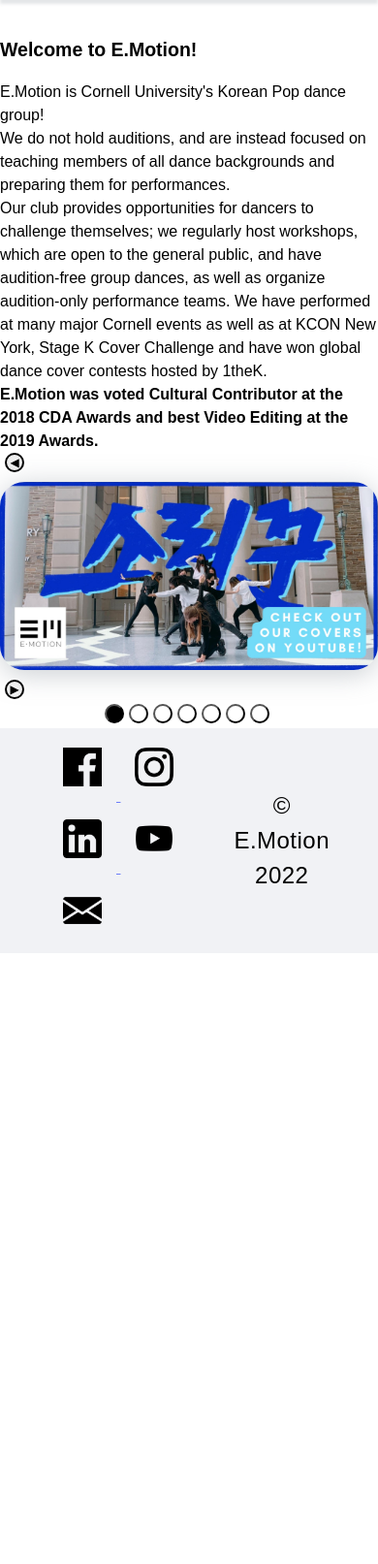
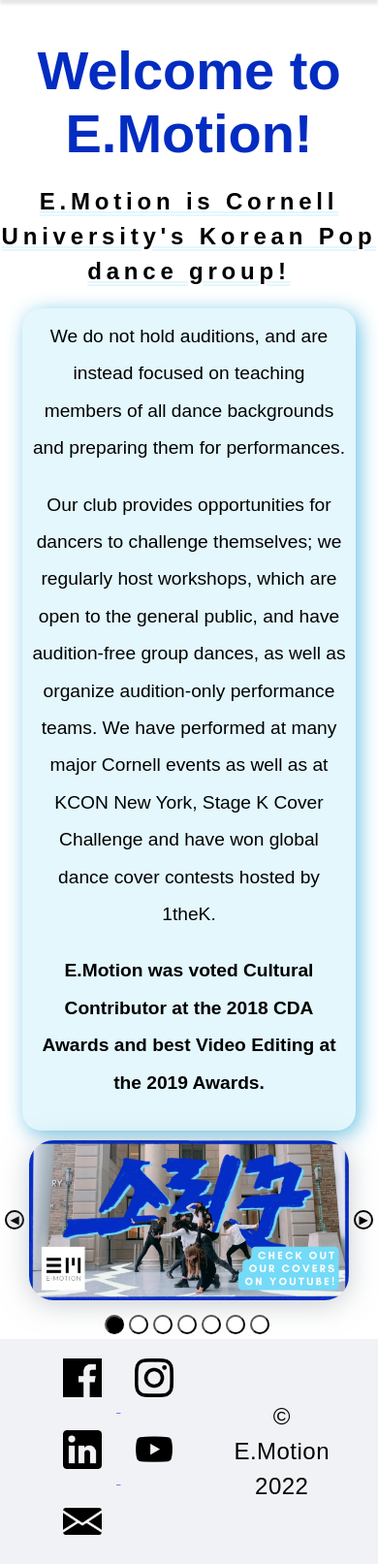
Before and after one commit to zaedaamrin/e-motion-cornell, a PHP site: page / in a window 390 px wide. Shown: the part 219-1832 px from the top of the page at 97% size. Before the commit the page ends 1202 px from the top, so only its background shows below. Run offline with PHP 8.4, Linux system fonts and the light colour scheme.

Commit message:
Recovered homepage formatting, j-container. Some tab icons added.

```diff
--- a/styles/site.css
+++ b/styles/site.css
@@ -203,12 +203,12 @@
   max-height: 90%;
   top: 10px;
 }
+
 .card p {
   font-size: 18px;
   font-family: Arial;
+}
 
-
-}
 .card:hover{
   box-shadow: 6px 6px 28px rgba(164,159,165,.6);
   transform: scale(1.1);
@@ -245,11 +245,43 @@
 #homepage-h1{
   flex-grow: 1;
   width: 100%;
-  align-items: center;
-  font-size: 5vw;
+  text-align: center;
+  font-size: 5.5em;
+  /* align-items: center;
+  font-size: 5vw; */
   justify-content: center;
   font-family: Arial;
+  font-family: Arial;
+  color: #032cc1;
 }
+
+#homepage-h2{
+  text-align:center;
+  font-size: 1.5em;
+  letter-spacing: 0.2em;
+  text-decoration: underline;
+  text-decoration-style: double;
+  text-decoration-color: #e3f7fd;
+  font-weight: bold;
+  margin-bottom: 20px;
+}
+
+.homepage-text{
+  width:83%;
+  margin: 0 auto;
+  text-align: center;
+  background-color: rgb(227, 247, 253);
+  border-radius: 20px;
+  box-shadow: 4px 4px 20px rgba(72,180,224,.8);
+  padding: 10px;
+
+}
+
+.homepage-text p{
+  font-size: 1.4em;
+  margin-bottom: 20px;
+}
+
 
 /* --------------------HOME PAGE END -----------------------*/
 
@@ -384,7 +416,7 @@
 }
 
 .accordion .content {
-  background-color: #ffcccc;
+  background-color: #ffdfdf;
   text-align: justify;
   line-height: 1.4em;
   border-bottom-left-radius: 5px;
@@ -418,9 +450,13 @@
 }
 
 @media screen and (max-width: 900px) {
-  .container-row {
+  /* this had been saved as container-row, am unsure if this is for join us page */
+  .j-container-row {
     margin:0px;
     flex-wrap: wrap;
+
+    display: flex;
+    flex-direction: row;
   }
 
   .box-right {
@@ -543,6 +579,12 @@
     margin-right: 0.5em;
   }
 
+  .tab-vid {
+    border-radius: 0.5em;
+    border-color: none;
+    box-shadow: 0px 4px 28px rgba(149,157,165,.5);
+  }
+
 @media screen and (min-width: 300px) {
   .tabs {
     flex-grow: 2;
@@ -627,6 +669,10 @@
 
 /*---About Us---*/
 /*---Gallery---*/
+.about-container-row {
+  display: flex;
+  flex-direction: row;
+}
 
 .prev {
   display: flex;
@@ -641,6 +687,7 @@
 
 .prev img:hover {
   max-width: 16%;
+  box-shadow: 6px 6px 28px rgba(255, 0, 8, 0.54);
 }
 
 
@@ -672,7 +719,26 @@
   width: 100%;
   flex-shrink: 0;
 }
+
+.homepage-text p{
+line-height: 2;
+overflow: hidden;
+font-size: 1.2em;
+}
+
 .buttons{
+  /* I'm not sure if you plan to keep this */
+}
+
+#homepage-h1{
+  font-size: 3.5em;
+}
+
+/* ----- media query for about text ----- */
+@media (max-width: 1300px){
+  .about-container-row {
+    display: flex;
+    flex-direction: column;
+  }
 
 }
-}
```
Also changed, not shown: what-we-do.html (+6 -18 lines).
